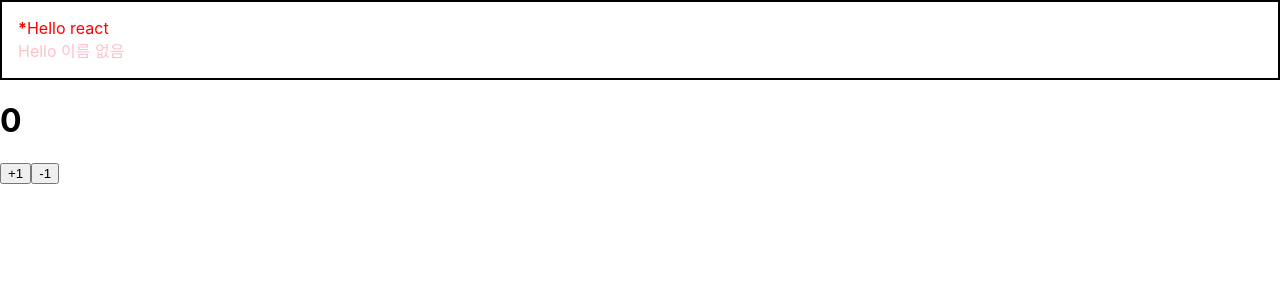
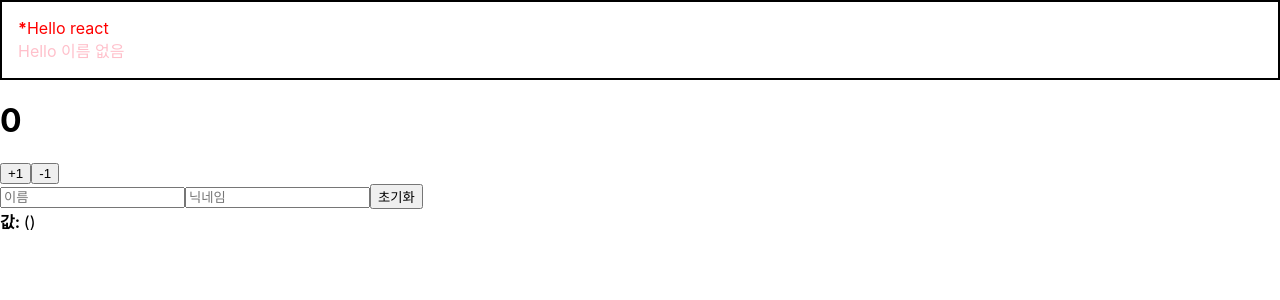
Before and after one commit to 0131ryu/basicFront, a React (Create React App) app in the folder begin-react/: page / in a window 1280 px wide. Shown: the top 300 px of the page. Built offline with nearby package versions, Linux system fonts and the light colour scheme.

Commit message:
input 상태 관리

```diff
--- a/begin-react/src/App.js
+++ b/begin-react/src/App.js
@@ -2,6 +2,7 @@
 import Wrapper from "./Wrapper";
 import "./App.css";
 import Counter from "./Counter";
+import InputSample from "./InputSample";
 
 function App() {
   return (
@@ -11,6 +12,7 @@
         <Hello color="pink" />
       </Wrapper>
       <Counter />
+      <InputSample />
     </div>
   );
 }
--- a/begin-react/src/InputSample.js
+++ b/begin-react/src/InputSample.js
@@ -0,0 +1,47 @@
+import React, { useState } from "react";
+
+function InputSample() {
+  const [inputs, setInputs] = useState({
+    name: "",
+    nickname: "",
+  });
+
+  const { name, nickname } = inputs; //비구조화 할당
+
+  const onChange = (e) => {
+    const { value, name } = e.target; // 우선 e.target 에서 name 과 value 를 추출
+    setInputs({
+      ...inputs, //기존의 input 객체 복사
+      [name]: value, //name 키를 가진 값을 value로 설정
+    });
+  };
+
+  //리액트 상태에서 객체 수정 시 직접 수정 안 ㅗ딤
+  //새로운 객체를 만들어서 새로운 객체에 변화를 줄 것
+
+  const onReset = () => {
+    setInputs({
+      name: "",
+      nickname: "",
+    });
+  };
+
+  return (
+    <div>
+      <input name="name" placeholder="이름" onChange={onChange} value={name} />
+      <input
+        name="nickname"
+        placeholder="닉네임"
+        onChange={onChange}
+        value={nickname}
+      />
+      <button onClick={onReset}>초기화</button>
+      <div>
+        <b>값: </b>
+        {name} ({nickname})
+      </div>
+    </div>
+  );
+}
+
+export default InputSample;
```
